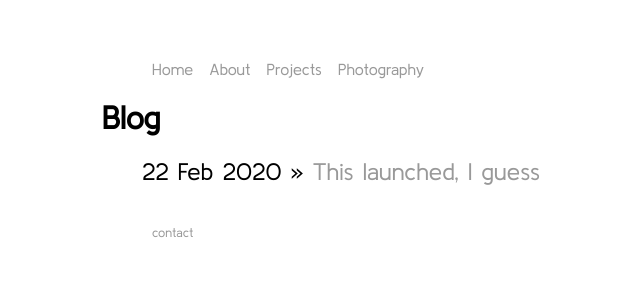
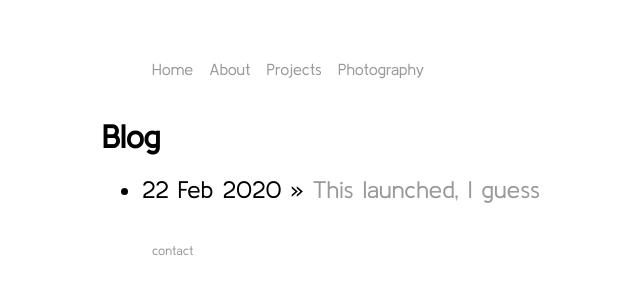
Before and after one commit to lyontyger/lyontyger.github.io, a Jekyll site: the page built from blog/index.html, in a window 1280 px wide. Shown: the top 300 px of the page, without its empty margins (90-730 px from the left). Built offline with Jekyll 4.4.1, drawn with Linux system fonts in a browser that asks for light colours.

Commit message:
Update main.css

```diff
--- a/css/main.css
+++ b/css/main.css
@@ -33,14 +33,8 @@
     font-size: .8em;
 }
 
-ul.posts {
+ul{
     font-family: 'Kulim Park', sans-serif;
     margin: 20px auto 40px;
     font-size: 1.5em;
 }
-
-ul.posts li {
-    font-family: 'Kulim Park', sans-serif;
-    list-style: none;
-    font-size: 1em;
-}
```
